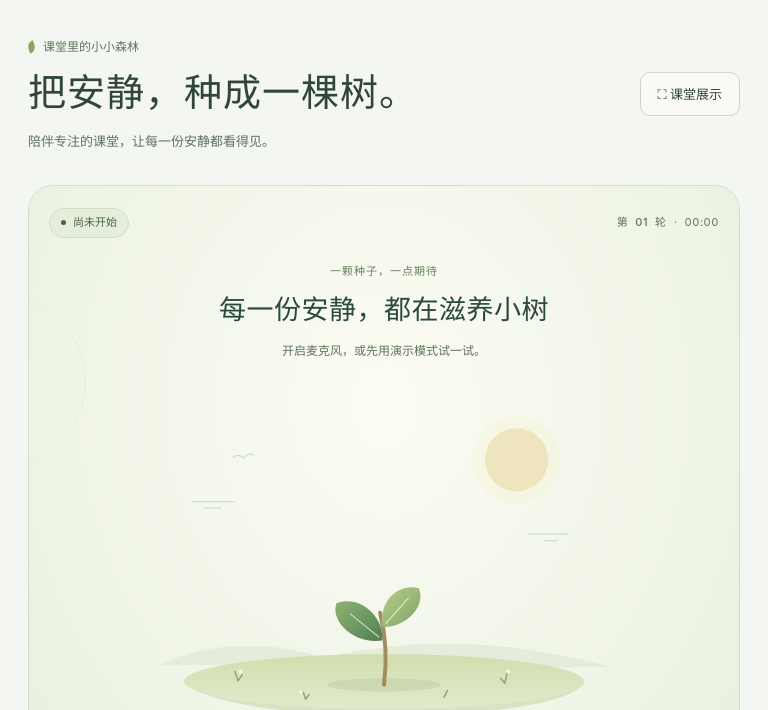
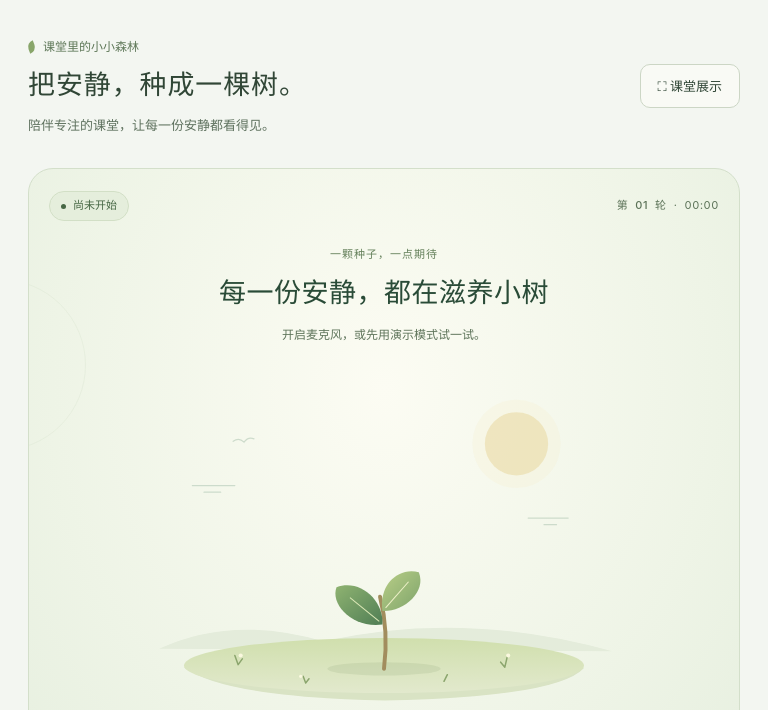
Before and after one commit to noirrelljacy-pro/quiet-tree-classroom, a website built with Vite: page index.html in a window 768 px wide. Shown: the part 65-775 px from the top of the page. Built offline with nearby package versions, Linux system fonts and the light colour scheme.

Commit message:
fix: keep classroom heading readable in narrow windows

```diff
--- a/src/style.css
+++ b/src/style.css
@@ -1508,3 +1508,22 @@ body.presenting .stages li > span {
     transition: none;
   }
 }
+
+/* Preserve a single readable heading and an unbroken display action in narrow windows. */
+.page-heading > .outline {
+  white-space: nowrap;
+  flex-shrink: 0;
+}
+@media (min-width: 481px) and (max-width: 800px) {
+  .page-heading h1 {
+    font-size: clamp(26px, 3.5vw, 30px);
+  }
+  .page-heading {
+    gap: 16px;
+  }
+}
+@media (max-width: 480px) {
+  .page-heading h1 {
+    font-size: 23px;
+  }
+}
```
